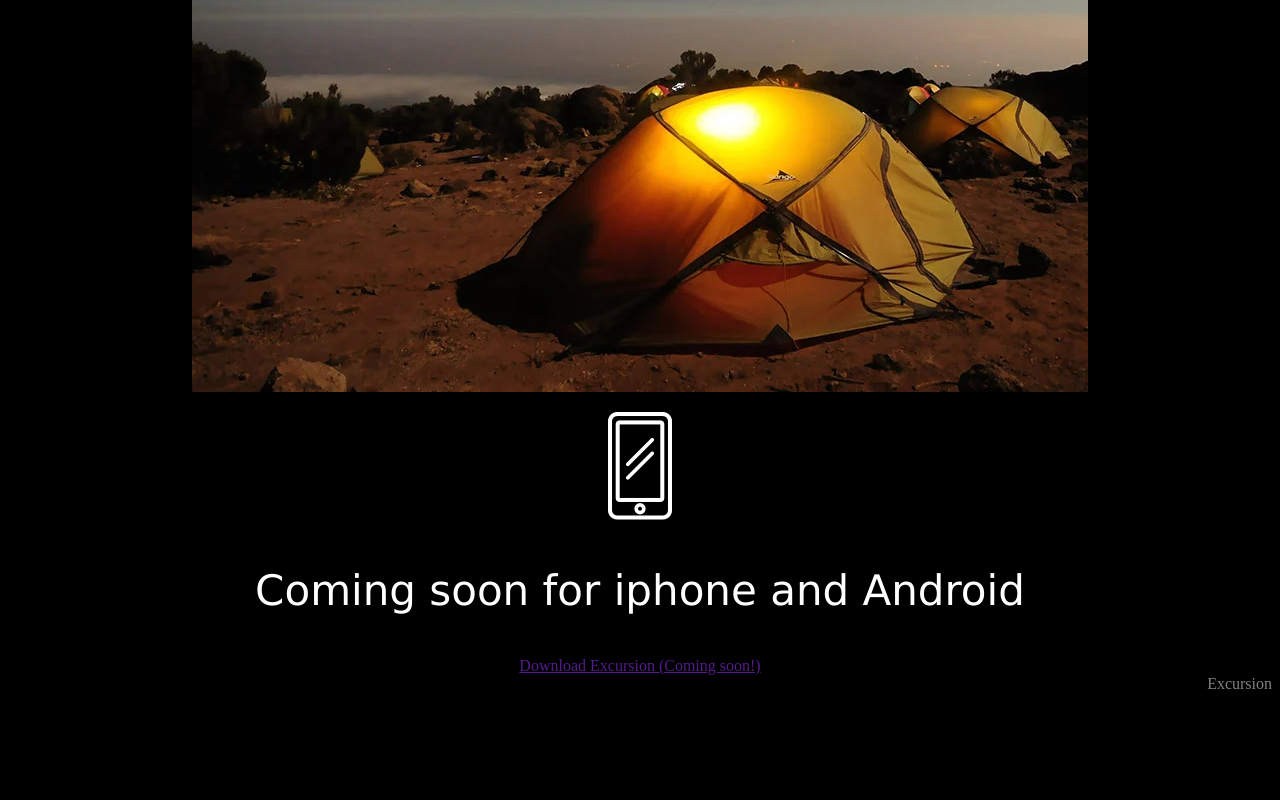
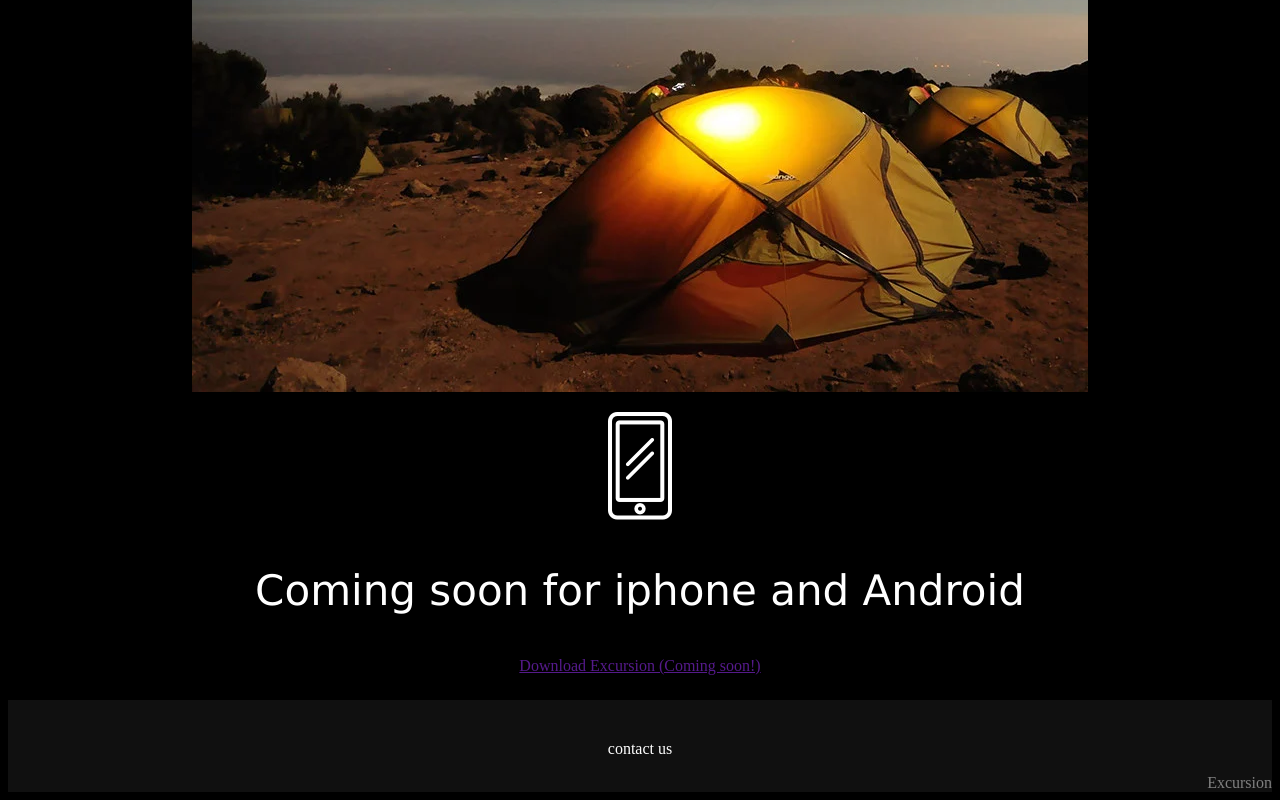
Before and after one commit to 47byteprogrammer/Excursion, a plain HTML site: page Index.html in a window 1280 px wide. Shown: the part 707-1507 px from the top of the page. Before the commit the page ends 1408 px from the top, so only its background shows below. Drawn offline with Linux system fonts and the light colour scheme; files that its build step writes are made by us from their sources; files whose address does not match are found by name.

Commit message:
Pinapple5

```diff
--- a/Index.html
+++ b/Index.html
@@ -50,7 +50,10 @@
         <div class="download2">
           <a href="">Download Excursion (Coming soon!)</a>
         </div>
-        <div class="copyright"><i></i> Excursion</div>
+        <div class="footer">
+          <div><p>contact us</p></div>
+          <div class="copyright"><i></i> Excursion</div>
+        </div>
       </div>
     </div>
   </body>
--- a/resorces/css/Style.css
+++ b/resorces/css/Style.css
@@ -60,3 +60,11 @@ body {
   text-align: right;
   color: grey;
 }
+
+.footer {
+  padding-top: 1.5rem;
+  font-size: 1rem;
+  margin-top: 2%;
+  color: white;
+  background-color: rgb(16, 16, 16);
+}
```
